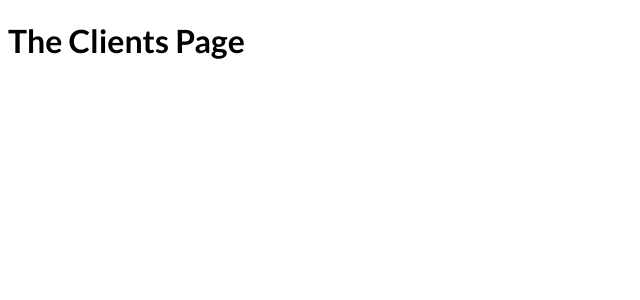
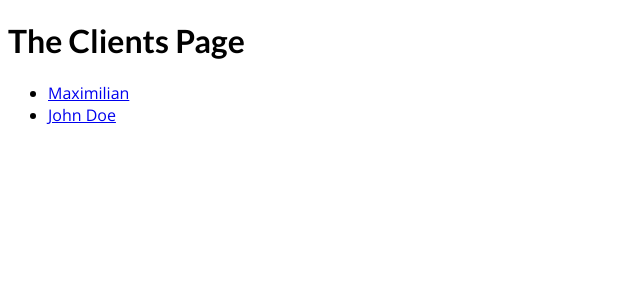
Before and after one commit to UlianaPla/nextjs-pages-routing, a Next.js app: page /clients in a window 1280 px wide. Shown: the top 300 px of the page, without its empty margins (0-640 px from the left). Built offline with nearby package versions, Linux system fonts and the light colour scheme.

Commit message:
Navigating to Dynamic Routes

```diff
--- a/pages/clients/index.js
+++ b/pages/clients/index.js
@@ -1,9 +1,23 @@
-function ClientsPage(){
-  return <div>
-    <h1>
-      The Clients Page
-    </h1>
-  </div>
+import Link from "next/link";
+
+function ClientsPage() {
+  const clients = [
+    { id: "max", name: "Maximilian" },
+    { id: "john", name: "John Doe" },
+  ];
+
+  return (
+    <div>
+      <h1>The Clients Page</h1>
+      <ul>
+        {clients.map((client) => (
+          <li key={client.id}>
+            <Link href={`/clients/${client.id}`}>{client.name}</Link>
+          </li>
+        ))}
+      </ul>
+    </div>
+  );
 }
 
 export default ClientsPage;
```
